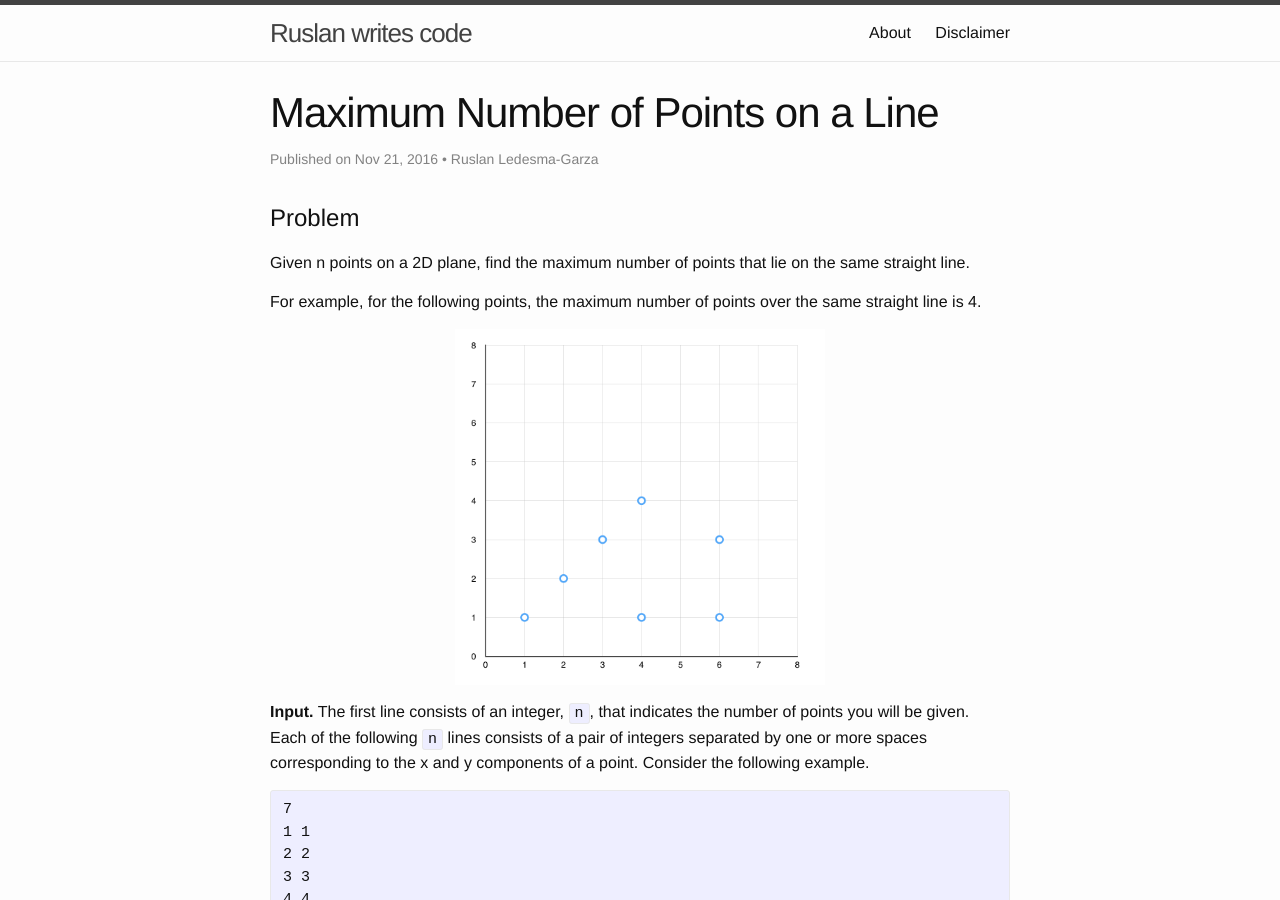
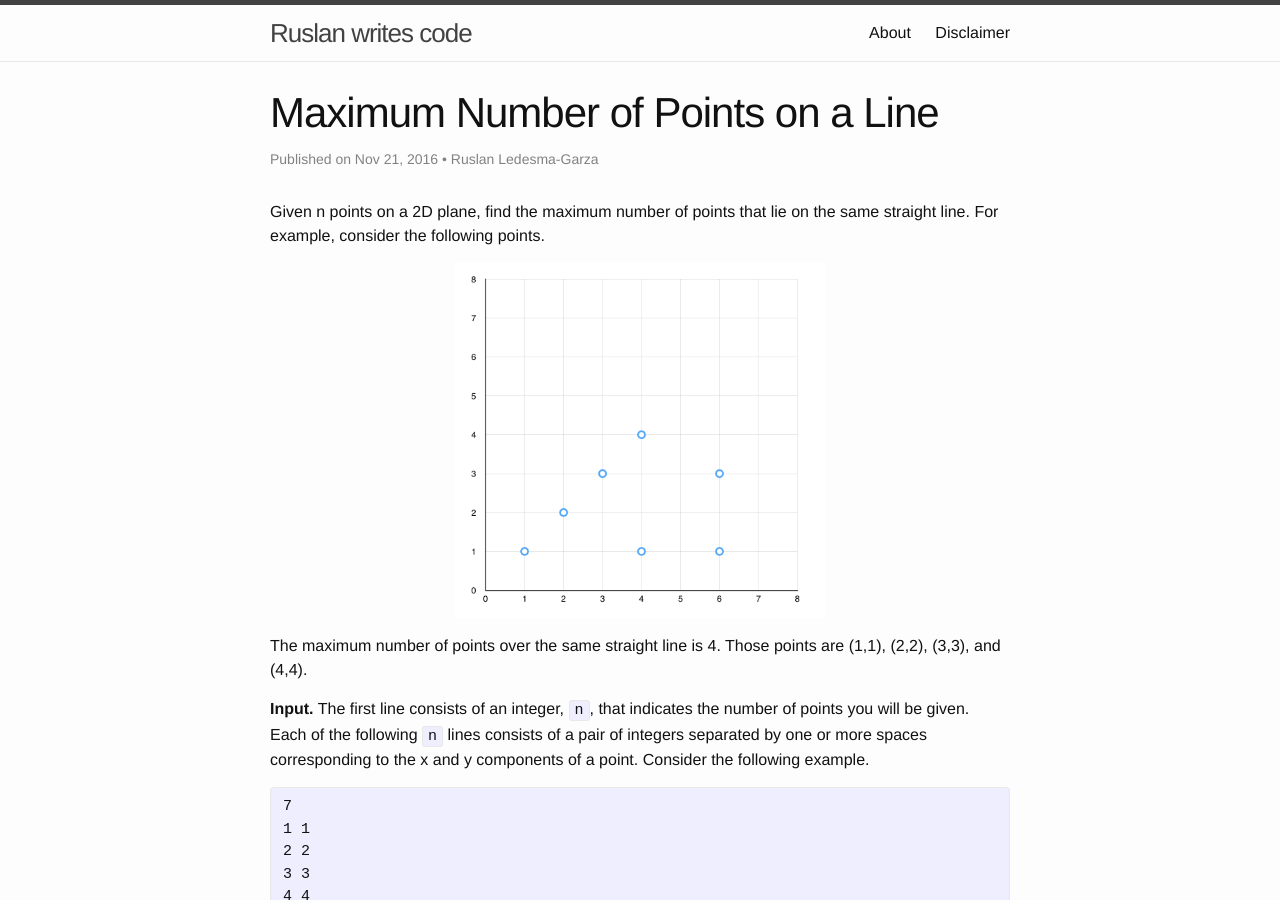
Before and after one commit to mrrusof/mrrusof.github.io, a Jekyll site: the page built from _posts/2016-11-21-max-points-on-a-line.markdown, in a window 1280 px wide and 900 px high. Built offline with Jekyll 4.4.1, drawn with Linux system fonts in a browser that asks for light colours; comment, search, counter and statistics services are not loaded.

Commit message:
Remove title Problem in Max Points on a Line.

```diff
--- a/_posts/2016-11-21-max-points-on-a-line.markdown
+++ b/_posts/2016-11-21-max-points-on-a-line.markdown
@@ -9,15 +9,13 @@ lie on the same straight line.
 "
 ---
 
-# Problem
-
 {{page.summary}}
-
-For example, for the following points, the maximum number of points
-over the same straight line is 4.
+For example, consider the following points.
 
 <img src="/assets/2016-11-21.example.png" style="width: 50%; display: block; margin-left: auto; margin-right: auto;" />
 
+The maximum number of points over the same straight line is 4.
+Those points are (1,1), (2,2), (3,3), and (4,4).
 
 **Input.**
 The first line consists of an integer, `n`, that indicates the number of points
```
